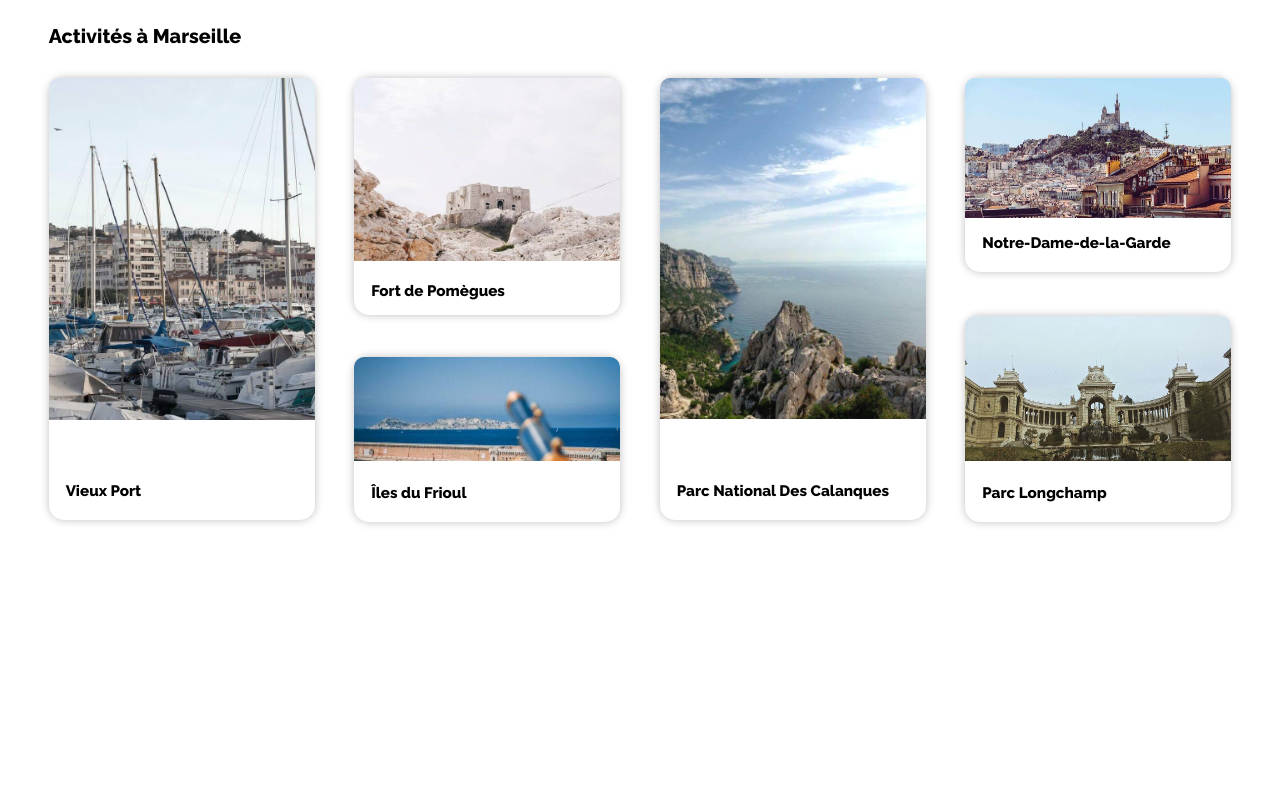
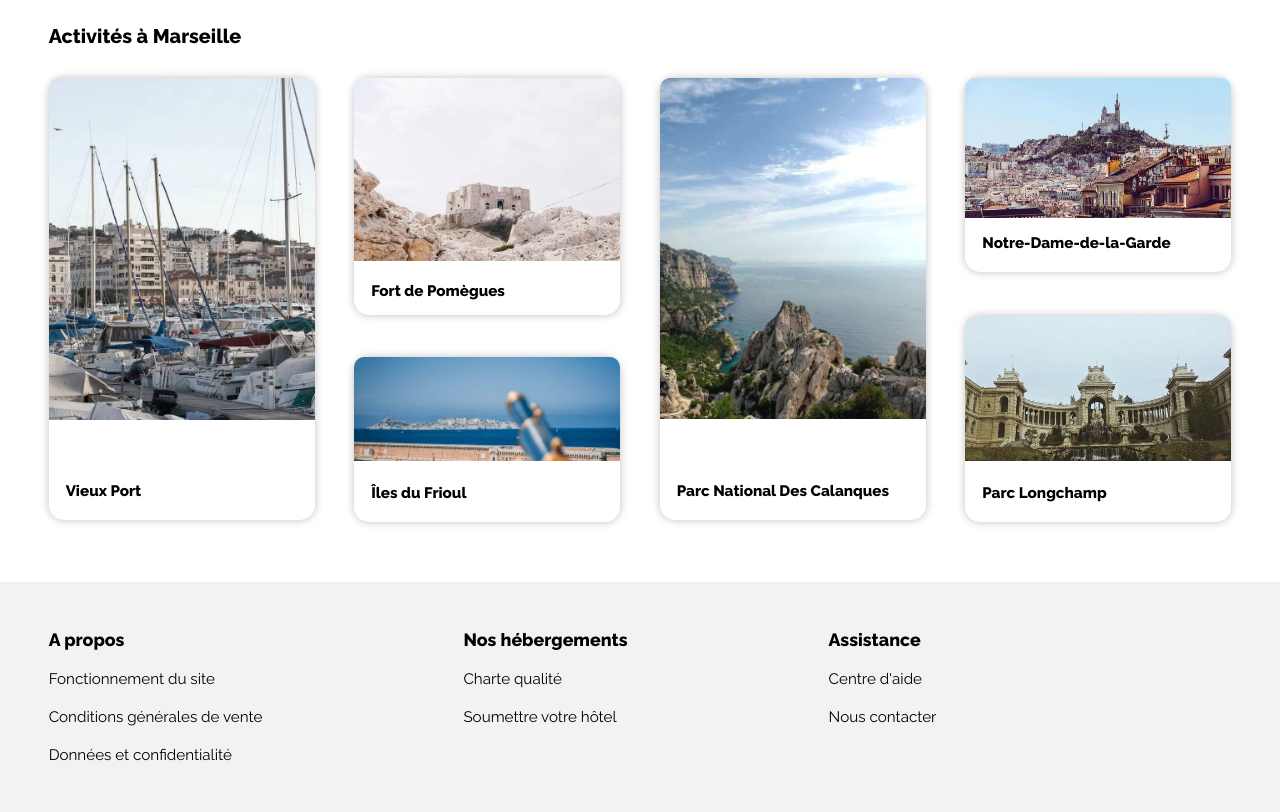
Before and after one commit to LyesHarrar/LyesHarrar_2_31052021, a plain HTML site: page index.html in a window 1280 px wide. Shown: the part 1053-1865 px from the top of the page. Before the commit the page ends 1777 px from the top, so only its background shows below. Drawn offline with Linux system fonts and the light colour scheme.

Commit message:
mode Desktop fini

```diff
--- a/index.html
+++ b/index.html
@@ -230,7 +230,22 @@
     </main>
 
     <footer>
-
+        <section class="a_propos">
+            <h3>A propos</h3>
+            <p>Fonctionnement du site</p>
+            <p>Conditions générales de vente</p>
+            <p>Données et confidentialité</p>
+        </section>
+        <section class="nos_hebergements">
+            <h3>Nos hébergements</h3>
+            <p>Charte qualité</p>
+            <p>Soumettre votre hôtel</p>
+        </section>
+        <section class="assistance">
+            <h3>Assistance</h3>
+            <p>Centre d'aide</p>
+            <p>Nous contacter</p>
+        </section>
     </footer>
 
 </body>
--- a/style.css
+++ b/style.css
@@ -39,6 +39,9 @@ nav a:visited{
 }
 .lien_inscrire:hover{
     border-top: none;
+}
+main{
+    height: 1560px;
 }
 .parametres{
     position: relative;
@@ -112,7 +115,6 @@ input::placeholder{
     width: 100%;
     align-items: center;
     flex-wrap: wrap;
-
 }
 .filtres span{
     font-weight: 800;
@@ -162,7 +164,6 @@ input::placeholder{
     color: white;
     transition: 0.2s;
 }
-
 .phraseInfo{
     font-weight: 600;
     font-size: 0.90em;
@@ -299,7 +300,6 @@ aside div article{
     border-radius: 15px;
     cursor: pointer;
     box-shadow: 0 0 10px 0 rgb(0 0 0 / 30%);
-    /* box-shadow: 0 2px 5px rgba(0, 0, 0, 0.25); */
     padding: 4px;
     display: flex;
     justify-content: space-between;
@@ -346,7 +346,6 @@ aside div article div span{
 }
 /*----------------------------------------Style Activités----------------------------------*/
 .activites{
-    /* border: 1px solid black; */
     height: 700px;
     width: auto;
     margin: 45px 3.8% 0 3.8%;
@@ -424,3 +423,43 @@ aside div article div span{
 .doublecarte2partie1 h4, .doublecarte2partie2 h4{
     margin-top: 14px;
 }
+
+/* ---------------------------footer----------------------------------- */
+
+footer{
+    background-color: #F2F2F2;
+    margin: 0 auto;
+    max-width: 1440px;
+    width: auto;
+    height: 200px;
+    display: flex;
+    flex-wrap: wrap;
+    justify-content: flex-start;
+    padding: 30px 3.8% 0 3.8%;
+}
+footer div section{
+    padding-top: 40px;
+    padding-right: 20px;
+    min-width: 255px;
+    width: 32%;
+    height: 170px;
+}
+.nos_hebergements{
+    margin-left: 17%;
+}
+.assistance{
+    margin-left: 17%;
+}
+footer section h3{
+    margin-bottom: 10px;
+}
+footer section p{
+    margin-top: 20px;
+    cursor: pointer;
+    width: fit-content;
+}
+footer section p:hover{
+    border-bottom: 1px solid black;
+}
+
+/*----------------------fin du desktop----------------------------------------------*/
```
